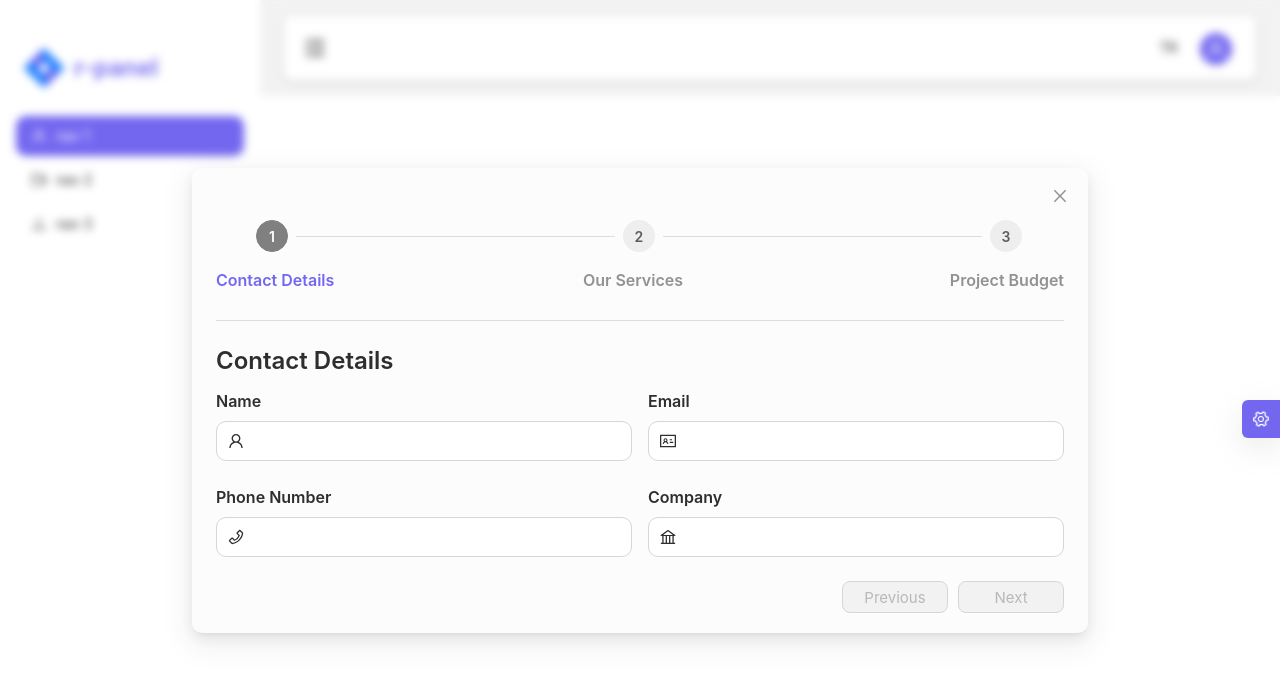
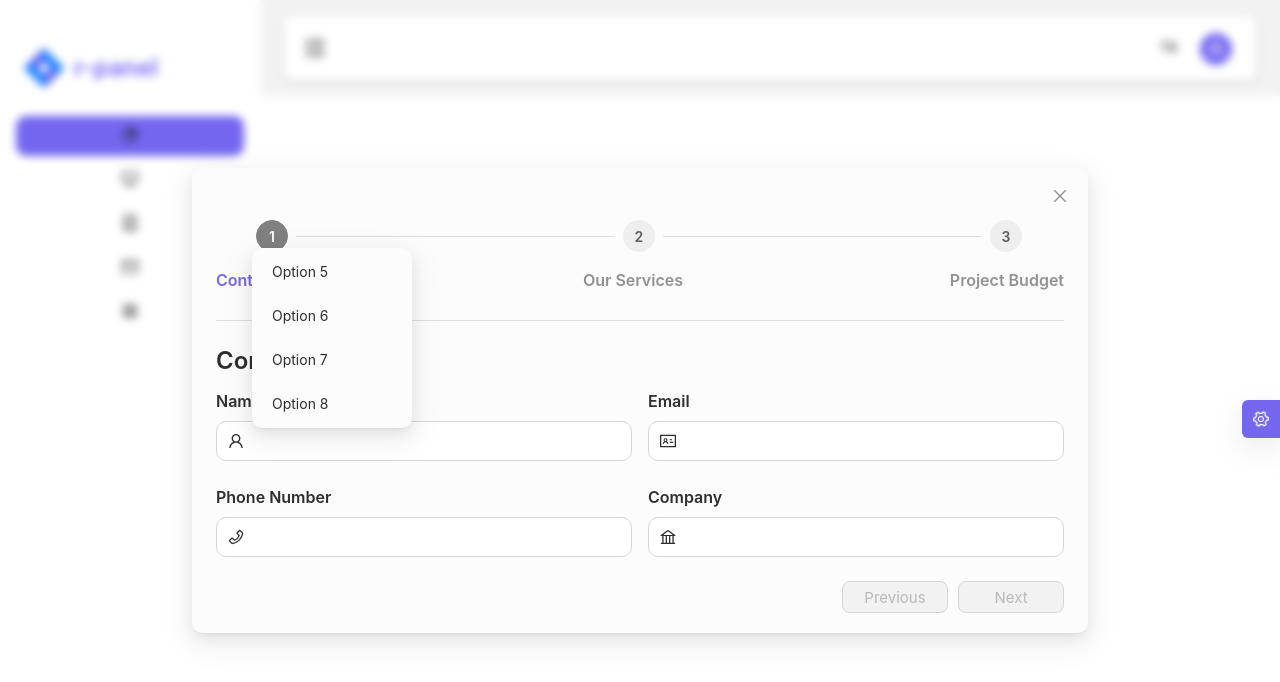
Before and after one commit to atakanteko/r-panel, a React (Vite) app: page /multi-step-form in a window 1280 px wide. Shown: the top 682 px of the page. Built offline with nearby package versions, Linux system fonts and the light colour scheme.

Commit message:
improve: menu structure redesign

```diff
--- a/src/App.tsx
+++ b/src/App.tsx
@@ -1,13 +1,16 @@
 import React, { useEffect } from 'react';
 
-import { ConfigProvider, theme } from 'antd';
+import { ConfigProvider } from 'antd';
+import { getSystemTheme } from 'features/global/globalSelectors';
 import { LocalStorageHelper } from 'helpers/local-storage-helper';
 import { defaultSystemConfig } from 'helpers/system-helper';
+import { useAppSelector } from 'hooks/useStore';
 import { useThemeContext } from 'hooks/useThemeContext';
 import Router from 'routes/routes';
-import { LocalStorageEnum } from 'types/enums/global-enums';
+import { LocalStorageEnum, ThemeTypeEnum } from 'types/enums/global-enums';
 
 function App() {
+  const sysTheme = useAppSelector(getSystemTheme);
   const ctx = useThemeContext();
   const clrPrimary = LocalStorageHelper.getLocalStorageItem(
     LocalStorageEnum.SYSTEM
@@ -45,6 +48,12 @@ function App() {
             colorPrimary: 'gray',
             colorText: clrPrimary,
           },
+          Menu: {
+            activeBarBorderWidth: 0,
+            subMenuItemBg: 'transparant',
+            itemSelectedColor:
+              sysTheme === ThemeTypeEnum.LIGHT ? '#111' : '#fff',
+          },
         },
       }}
     >
--- a/src/features/global/globalSelectors.ts
+++ b/src/features/global/globalSelectors.ts
@@ -1,3 +1,4 @@
 import { IStore } from 'types/store/store-types';
 
 export const getPrimaryColor = (state: IStore) => state.global.colorPrimaryBg;
+export const getSystemTheme = (state: IStore) => state.global.theme;
--- a/src/features/global/globalSlices.ts
+++ b/src/features/global/globalSlices.ts
@@ -1,12 +1,19 @@
 import { createSlice, PayloadAction } from '@reduxjs/toolkit';
 import { LocalStorageHelper } from 'helpers/local-storage-helper';
-import { LocalStorageEnum, PrimaryColorEnum } from 'types/enums/global-enums';
+import {
+  LocalStorageEnum,
+  PrimaryColorEnum,
+  ThemeTypeEnum,
+} from 'types/enums/global-enums';
 import { IOverridableThemeItems } from 'types/theme/theme-types';
 
 const initialState: Partial<IOverridableThemeItems> = {
   colorPrimaryBg:
     LocalStorageHelper.getLocalStorageItem(LocalStorageEnum.SYSTEM)
       ?.COLOR_PRIMARY ?? PrimaryColorEnum.PURPLE,
+  theme:
+    LocalStorageHelper.getLocalStorageItem(LocalStorageEnum.SYSTEM)?.THEME ??
+    ThemeTypeEnum.LIGHT,
 };
 
 const GlobalSlice = createSlice({
@@ -16,6 +23,9 @@ const GlobalSlice = createSlice({
     changePrimaryColor(state, { payload }: PayloadAction<string>) {
       state.colorPrimaryBg = payload;
     },
+    changeTheme(state, { payload }: PayloadAction<string>) {
+      state.theme = payload;
+    },
   },
 });
 
--- a/src/layouts/customization/settings/theme-mode/theme-mode.tsx
+++ b/src/layouts/customization/settings/theme-mode/theme-mode.tsx
@@ -2,11 +2,14 @@ import React from 'react';
 
 import type { RadioChangeEvent } from 'antd';
 import { Radio, Typography } from 'antd';
+import { GlobalActions } from 'features/global/globalSlices';
 import { LocalStorageHelper } from 'helpers/local-storage-helper';
+import { useAppDispatch } from 'hooks/useStore';
 import { useThemeContext } from 'hooks/useThemeContext';
 import { LocalStorageEnum, ThemeTypeEnum } from 'types/enums/global-enums';
 
 function ThemeMode() {
+  const dispatch = useAppDispatch();
   const ctx = useThemeContext();
   const [value, setValue] = React.useState(
     LocalStorageHelper.getLocalStorageItem(LocalStorageEnum.SYSTEM).THEME
@@ -14,6 +17,7 @@ function ThemeMode() {
 
   const onChange = (e: RadioChangeEvent) => {
     setValue(e.target.value);
+    dispatch(GlobalActions.changeTheme(e.target.value));
     ctx.updateToken('theme', e.target.value);
   };
 
--- a/src/layouts/panel/panel-menu/panel-menu.tsx
+++ b/src/layouts/panel/panel-menu/panel-menu.tsx
@@ -1,35 +1,68 @@
 import React from 'react';
 
 import {
-  UploadOutlined,
-  UserOutlined,
-  VideoCameraOutlined,
+  AppstoreOutlined,
+  ContainerOutlined,
+  DesktopOutlined,
+  MailOutlined,
+  PieChartOutlined,
 } from '@ant-design/icons';
+import type { MenuProps } from 'antd';
 import { Menu } from 'antd';
 
+type MenuItem = Required<MenuProps>['items'][number];
+
+function getItem(
+  label: React.ReactNode,
+  key: React.Key,
+  icon?: React.ReactNode,
+  children?: MenuItem[],
+  type?: 'group'
+): MenuItem {
+  return {
+    key,
+    icon,
+    children,
+    label,
+    type,
+  } as MenuItem;
+}
+
+const items: MenuItem[] = [
+  getItem('Dashboard', '1', <PieChartOutlined />),
+  getItem('Option 2', '2', <DesktopOutlined />),
+  getItem('Option 3', '3', <ContainerOutlined />),
+
+  getItem('Navigation One', 'sub1', <MailOutlined />, [
+    getItem('Option 5', '5'),
+    getItem('Option 6', '6'),
+    getItem('Option 7', '7'),
+    getItem('Option 8', '8'),
+  ]),
+
+  getItem('Navigation Two', 'sub2', <AppstoreOutlined />, [
+    getItem('Option 9', '9'),
+    getItem('Option 10', '10'),
+
+    getItem('Submenu', 'sub3', null, [
+      getItem('Option 11', '11'),
+      getItem('Option 12', '12'),
+    ]),
+  ]),
+];
+
 function PanelMenu() {
+  const onClick: MenuProps['onClick'] = (e) => {
+    console.log('click ', e);
+  };
+
   return (
     <Menu
-      className="r-panel-menu"
-      mode="vertical"
       defaultSelectedKeys={['1']}
-      items={[
-        {
-          key: '1',
-          icon: <UserOutlined />,
-          label: 'nav 1',
-        },
-        {
-          key: '2',
-          icon: <VideoCameraOutlined />,
-          label: 'nav 2',
-        },
-        {
-          key: '3',
-          icon: <UploadOutlined />,
-          label: 'nav 3',
-        },
-      ]}
+      defaultOpenKeys={['sub1']}
+      mode="inline"
+      inlineCollapsed
+      items={items}
     />
   );
 }
```
